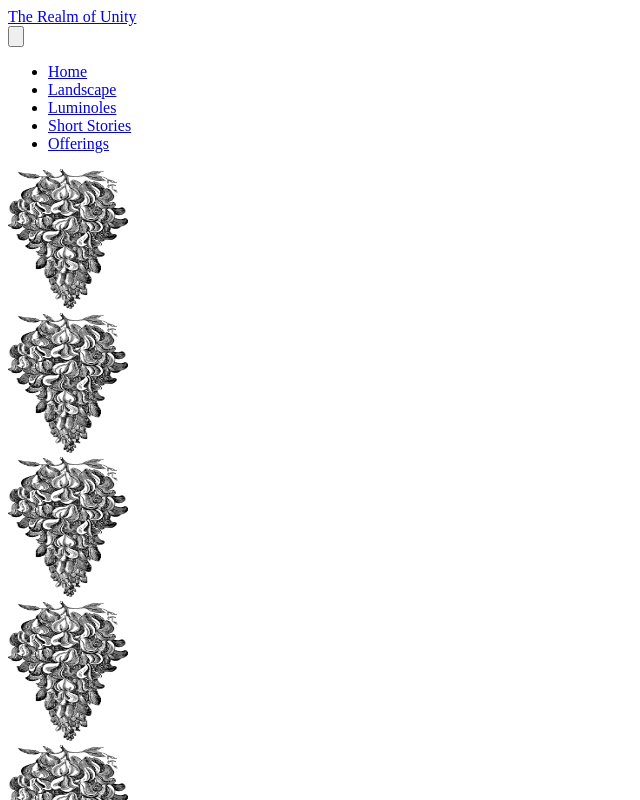
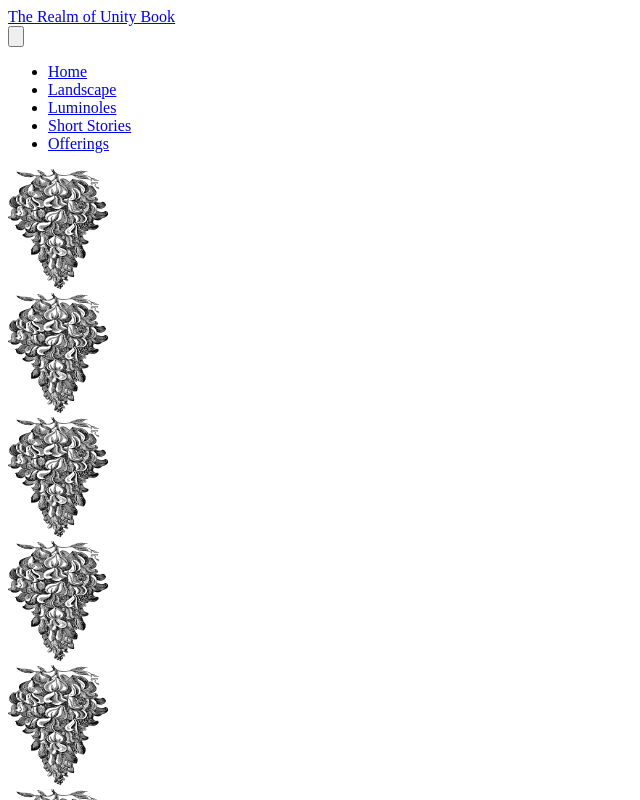
Before and after one commit to keanedwards1/marie, a Next.js app: page / in a window 1280 px wide. Shown: the top 800 px of the page, without its empty margins (0-640 px from the left). Built offline with nearby package versions, Linux system fonts and the light colour scheme.

Commit message:
some minor text changes, updated about us --> about the author

```diff
--- a/src/components/LeftImage.tsx
+++ b/src/components/LeftImage.tsx
@@ -37,7 +37,7 @@ const LeftImage: React.FC = () => {
               and embrace the infinite depths of human compassion.
               <br></br>
               <br></br>
-              <br></br> The realm of Unity challenges everything you ever
+              <br></br> The Realm of Unity challenges everything you ever
               thought you knew about yourself and the world in which you live.
               The delightfully spine-tingling conclusion may <em>alter</em> the
               very fabric of your reality.
--- a/src/components/Nav.tsx
+++ b/src/components/Nav.tsx
@@ -19,7 +19,7 @@ export default function Nav() {
     <nav className="navbar p-4 z-40 flex flex-wrap justify-between items-center">
       <div className="flex items-center">
         <Link href="/" className="nav-menu-main-button btn btn-ghost normal-case text-xl">
-          The Realm of Unity
+          The Realm of Unity Book
         </Link>
       </div>
       <button
--- a/src/components/RespFooter.tsx
+++ b/src/components/RespFooter.tsx
@@ -13,12 +13,10 @@ const Footer: React.FC = () => {
           {/* About Section */}
           <div>
             <h3 className="text-lg font-serif font-semibold mb-4 text-lavender-900">
-              About Us
+              About The Author
             </h3>
             <p className="text-sm leading-relaxed">
-              I&apos;m passionate about creating engaging stories and
-              characters. My mission is to inspire and entertain through the
-              power of storytelling.
+              V. M. Elyse lives in Northern California with her husband and daughter. This is her offering to the world and her first book.
             </p>
           </div>
 
--- a/src/components/WisteriaRow.tsx
+++ b/src/components/WisteriaRow.tsx
@@ -21,27 +21,28 @@ const Wisteria: React.FC<WisteriaProps> = ({ offsetX, offsetY, zIndex, delay })
       className="wisteria-container absolute transition-all duration-300 ease-in-out"
       style={style}
     >
-      <Image src="/images/wisteria.png" alt="Wisteria" width={120} height={140} />
+      <Image src="/images/wisteria.png" alt="Wisteria" width={100} height={120} />
     </div>
   );
 };
 
-  const WisteriaRow: React.FC = () => {
-  const wisteriaCount = 24;
-  const wisteriaWidth = 140;
+const WisteriaRow: React.FC = () => {
+  const wisteriaCount = 30;
+  const wisteriaWidth = 100;
+  const spreadFactor = 1.4; // Adjust this value to increase the spread
 
   const getRandomOverlapFactor = () => {
-    return 0.5 + Math.random() * 0.02; // Random value between 0.5 and 0.6
+    return 0.5 + Math.random() * 0.015; // Random value between 0.5 and 0.515
   };
 
   return (
-    <section className="relative w-full h-72 z-0 overflow-hidden">
+    <section className="relative w-full h-56 z-0 overflow-hidden">
       {[...Array(wisteriaCount)].map((_, index) => {
         const overlapFactor = getRandomOverlapFactor();
         return (
           <Wisteria
             key={index}
-            offsetX={index * wisteriaWidth * overlapFactor}
+            offsetX={index * wisteriaWidth * overlapFactor * spreadFactor}
             offsetY={Math.random() * 20}
             zIndex={index}
             delay={index * 0.5} // Staggered delay
```
